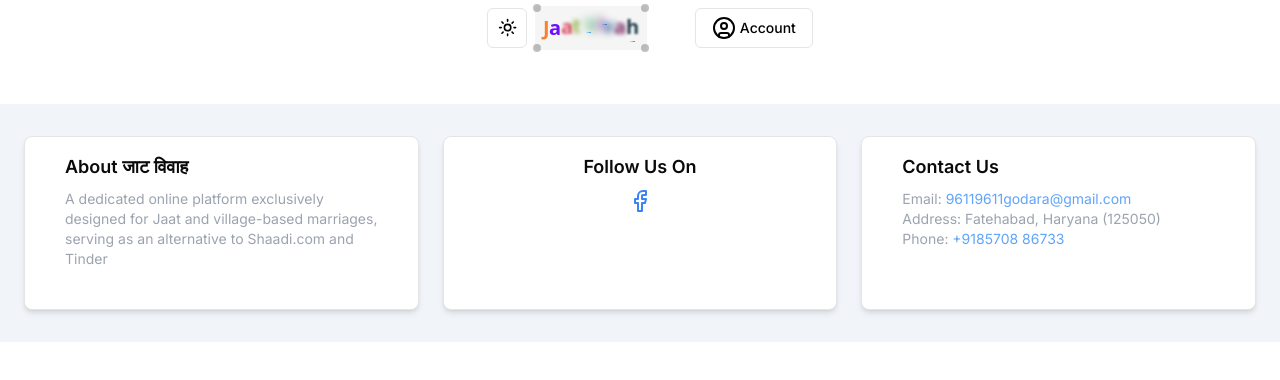
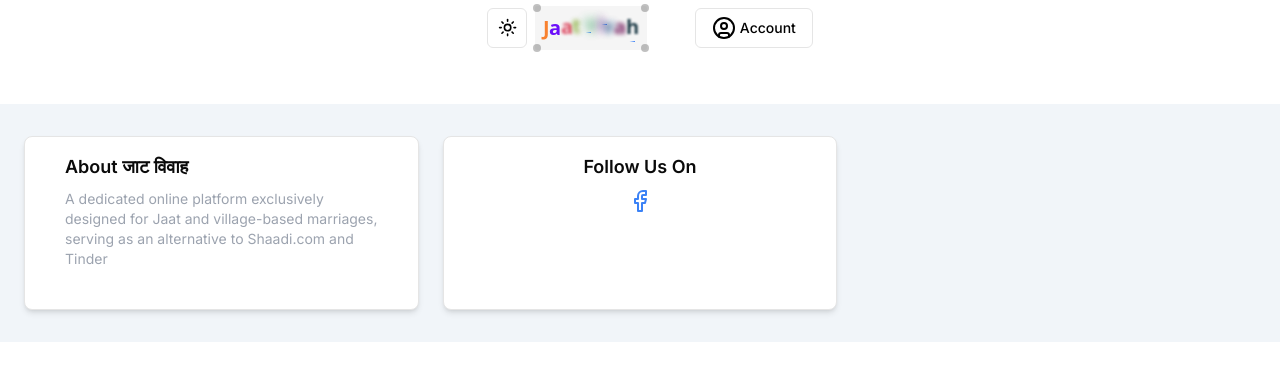
Before and after one commit to Premlak/jatt-vivah, a Next.js app: page / in a window 1280 px wide. Shown: the top 380 px of the page. Built offline with nearby package versions, Linux system fonts and the light colour scheme; no server answers; the database is empty.

Commit message:
Update page.tsx

```diff
--- a/app/page.tsx
+++ b/app/page.tsx
@@ -105,7 +105,7 @@ export default function Home() {
               </div>
             </CardContent>
           </Card>
-          <Card className=" p-4 rounded-lg shadow-md">
+{/*           <Card className=" p-4 rounded-lg shadow-md">
             <CardContent>
               <h2 className="text-lg font-semibold mb-2">Contact Us</h2>
               <p className="text-sm text-gray-400">
@@ -130,7 +130,7 @@ export default function Home() {
                 </a>
               </p>
             </CardContent>
-          </Card>
+          </Card> */}
         </div>
       </footer>
     </>
```
